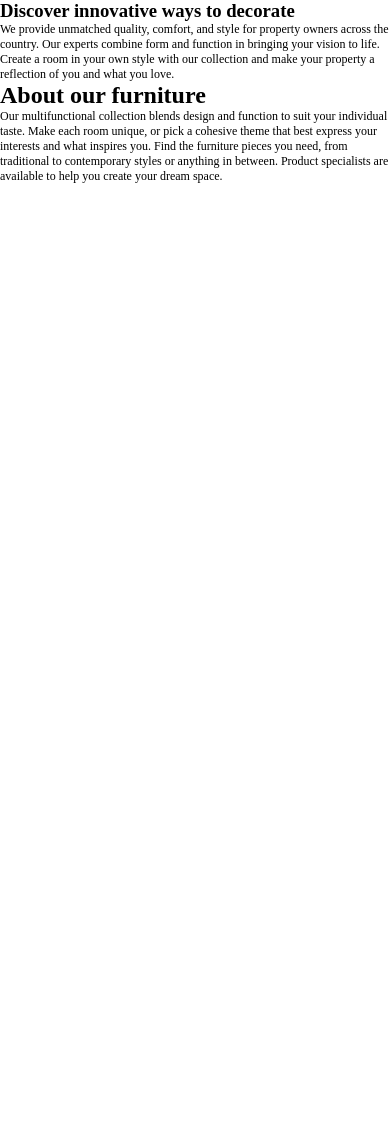
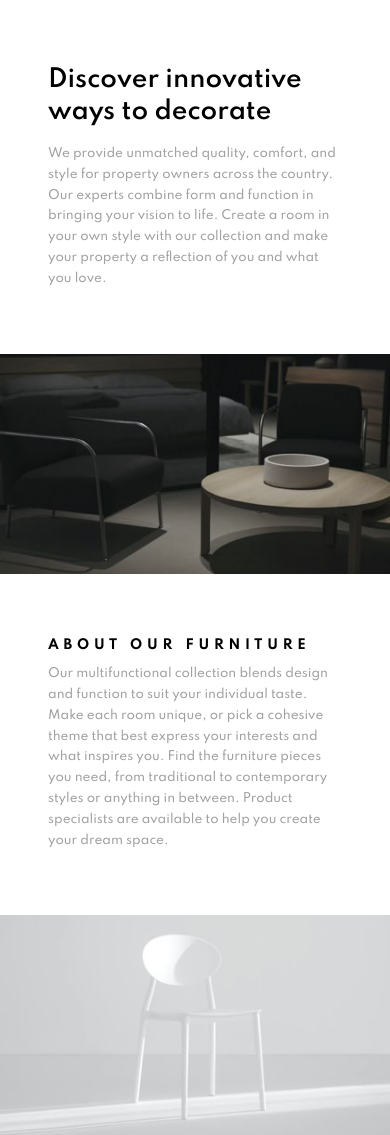
Before and after one commit to atorres-io/frontend-mentor-room-homepage, a website: page sources/index.html in a window 390 px wide. Before the commit the page ends 844 px from the top, so only its background shows below. Drawn offline with Linux system fonts and the light colour scheme; a web font is replaced by a local one.

Commit message:
styles(all): basic styles

```diff
--- a/sources/assets/styles/components.css
+++ b/sources/assets/styles/components.css
@@ -0,0 +1,43 @@
+.wrapper__slider {
+	position: relative;
+	grid-area: slider;
+	justify-items: stretch;
+	align-items: stretch;
+}
+
+.wrapper__shop {
+	position: relative;
+	grid-area: shop;
+	justify-items: stretch;
+	align-items: stretch;
+	display: flex;
+	flex-flow: column nowrap;
+	justify-content: center;
+	padding: 0 6.5vw;
+}
+
+.wrapper__image01 {
+	grid-area: image01;
+	justify-items: stretch;
+	align-items: stretch;
+	background: url(../images/image-about-dark.jpg) no-repeat center center /
+		cover;
+}
+
+.wrapper__about {
+	grid-area: about;
+	justify-items: stretch;
+	align-items: stretch;
+	display: flex;
+	flex-flow: column nowrap;
+	justify-content: center;
+	padding: 0 4vw;
+}
+
+.wrapper__image02 {
+	grid-area: image02;
+	justify-items: stretch;
+	align-items: stretch;
+	background: url(../images/image-about-light.jpg) no-repeat center center /
+		cover;
+}
--- a/sources/assets/styles/general.css
+++ b/sources/assets/styles/general.css
@@ -1,4 +1,5 @@
 html {
+	background-color: var(--white);
 	scroll-behavior: smooth;
 }
 
@@ -12,14 +13,48 @@ body {
 }
 
 main {
+	display: grid;
+	justify-content: stretch;
+	align-content: stretch;
+	column-gap: 0;
+	row-gap: 0;
+	grid-template-columns: repeat(7, calc(100% / 7));
+	grid-template-rows: 65% 35%;
+	grid-template-areas:
+		'slider slider slider slider shop shop shop'
+		'image01 image01 about about about image02 image02';
+	width: 100%;
+	height: auto;
+	max-width: 100%;
+	min-height: 100vh;
+	overflow-x: hidden;
 }
 
 /* Texts */
 
 h1 {
+	font-weight: 600; /* 500, 600, 700 */
+	margin-bottom: 1.4rem;
+	font-size: 40px;
+	line-height: 2.6rem;
+	color: var(--black);
+	font-family: 'Spartan', sans-serif;
+}
+
+h2 {
 	font-weight: 700; /* 500, 600, 700 */
+	margin-bottom: 0.9em;
+	font-size: 13px;
+	letter-spacing: 0.3rem;
+	text-transform: uppercase;
+	font-family: 'Spartan', sans-serif;
+	color: var(--black);
 }
 
 p {
+	font-weight: 500; /* 500, 600, 700 */
 	font-size: 12px;
+	line-height: 1.3rem;
+	color: var(--dark-gray);
+	font-family: 'Spartan', sans-serif;
 }
--- a/sources/assets/styles/import.css
+++ b/sources/assets/styles/import.css
@@ -1,4 +1,4 @@
-@import url('https://fonts.google.com/specimen/Spartan');
+@import url('https://fonts.googleapis.com/css2?family=Spartan:wght@500;600;700&display=swap');
 
 @import 'global.css';
 @import 'general.css';
--- a/sources/assets/styles/media.css
+++ b/sources/assets/styles/media.css
@@ -0,0 +1,41 @@
+@media only screen and (max-width: 500px) {
+	.wrapper__shop {
+		padding: 3rem 2rem;
+	}
+
+	.wrapper__about {
+		padding: 3rem 2rem;
+	}
+}
+
+@media only screen and (max-width: 775px) {
+	main {
+		grid-template-columns: 100%;
+		grid-template-rows: auto;
+		grid-template-areas: 'slider' 'shop' 'image01' 'about' 'image02';
+	}
+
+	h1 {
+		font-size: 24px;
+		line-height: 2rem;
+		margin-bottom: 1rem;
+	}
+
+	.wrapper__shop {
+		display: block;
+		padding: 4rem 3rem;
+	}
+
+	.wrapper__about {
+		display: block;
+		padding: 4rem 3rem;
+	}
+
+	.wrapper__image01 {
+		height: 220px;
+	}
+
+	.wrapper__image02 {
+		height: 220px;
+	}
+}
```
